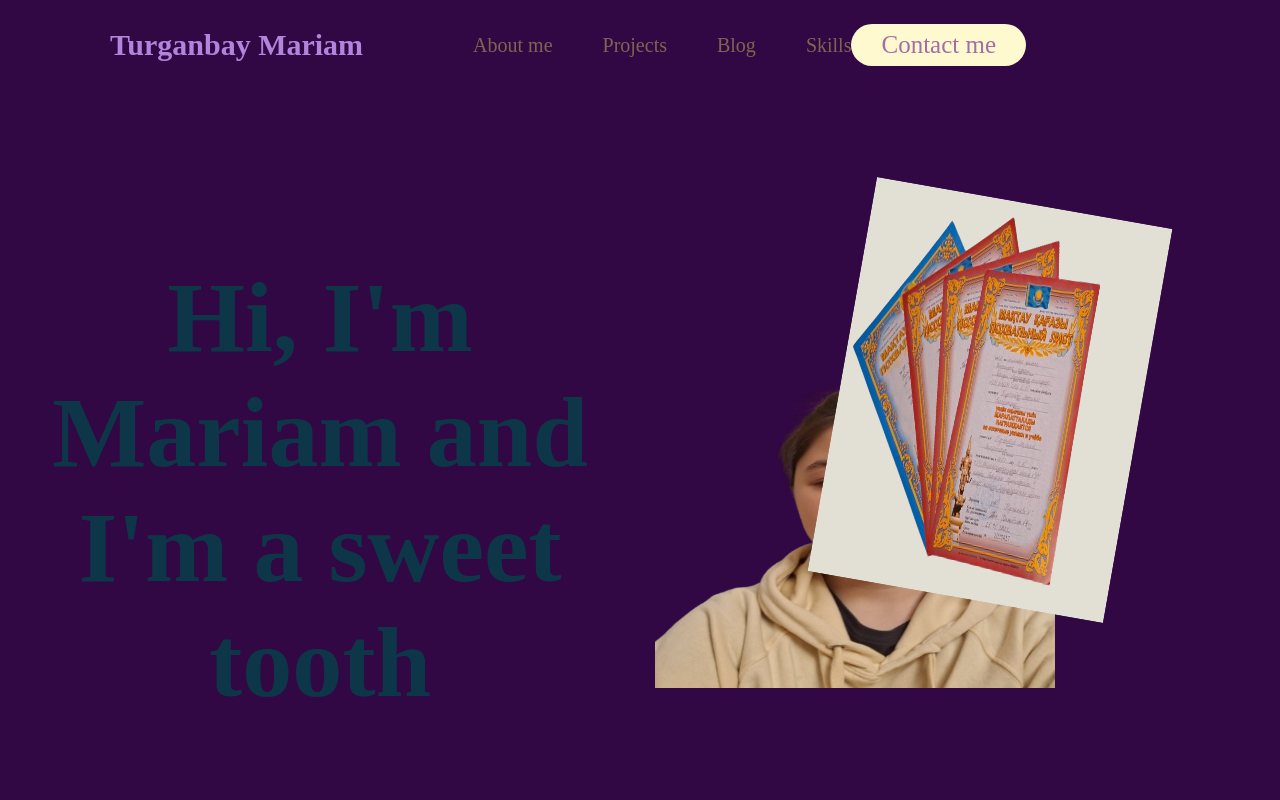
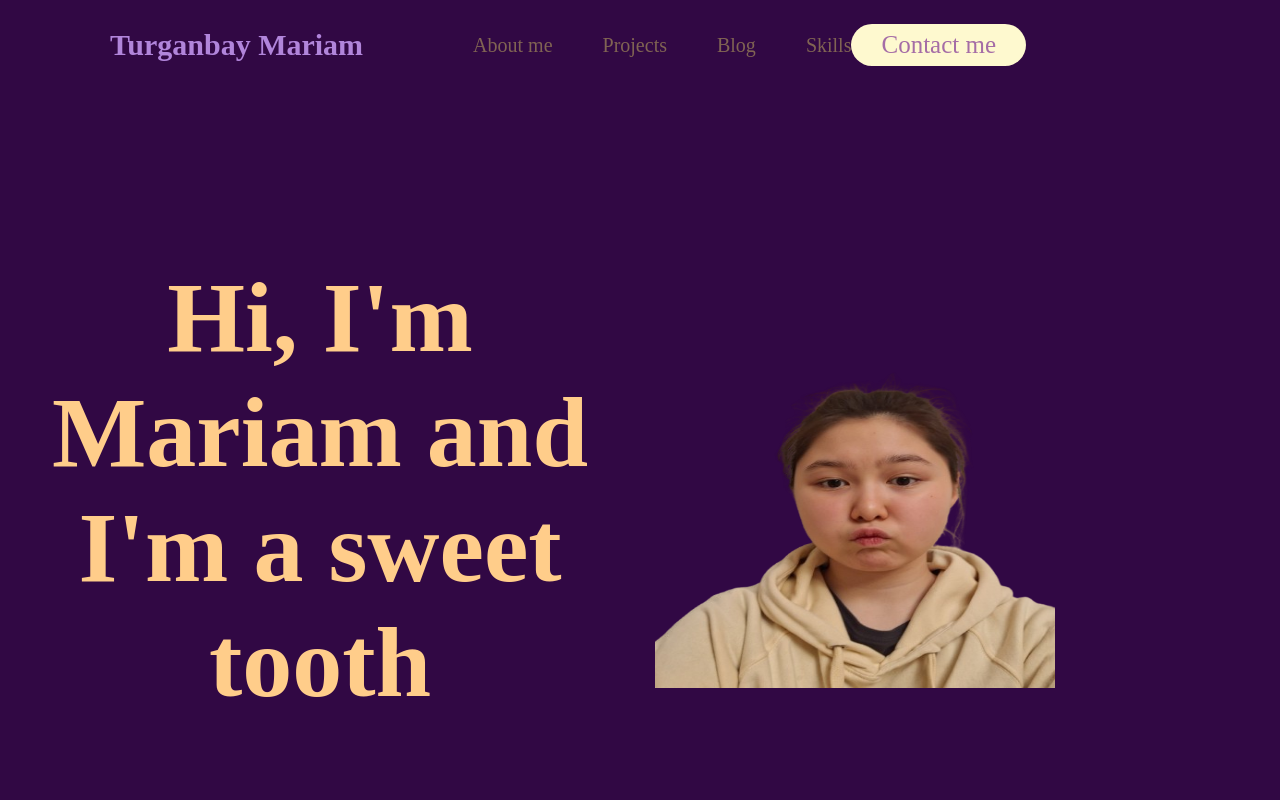
Before and after one commit to PIGoinkoink/html1, a plain HTML site: page index.html in a window 1280 px wide. Shown: the top 800 px of the page. Drawn offline with Linux system fonts and the light colour scheme.

Commit message:
Update style.css

```diff
--- a/style.css
+++ b/style.css
@@ -6,7 +6,7 @@ body{
         background-color: #310844;
     }
     .korobka0{
-        color:#0d3748;
+        color:#ffcd8a;
         background-color: #310844;
         text-align: center;
         height: 100vh;
@@ -21,7 +21,7 @@ body{
     }
 
     .korobka{
-        color:#0d3748;
+        color:#ffcd8a;
         background-color: #310844;
         text-align: center;
         height: 100vh;
@@ -43,7 +43,7 @@ body{
     }
     .btn{
         background-color:#310844;
-        color: #124e65;
+        color: #ffcd8a;
         font-size: 50px;
         text-decoration:none;
         padding: 10px 30px;
@@ -118,21 +118,11 @@ nav{
 	background-color: #310844;
 	text-align: center;
     width: 100%;
-    img{
-        rotate: 10deg;
-    z-index: 5;
-    position: absolute;
-    top: 200px;
-    height: 400px;
-    width: 300px;
-    left: calc(50% + 200px );
-    background-color: #e2dfd5
-}
     }
 }
 .korobka3{
 	color:#ffcd8a;
-	background-color: #948c7c;
+	background-color: #310844;
 	text-align: center;
 	height: 200vh;
 	width: 100%;
```
